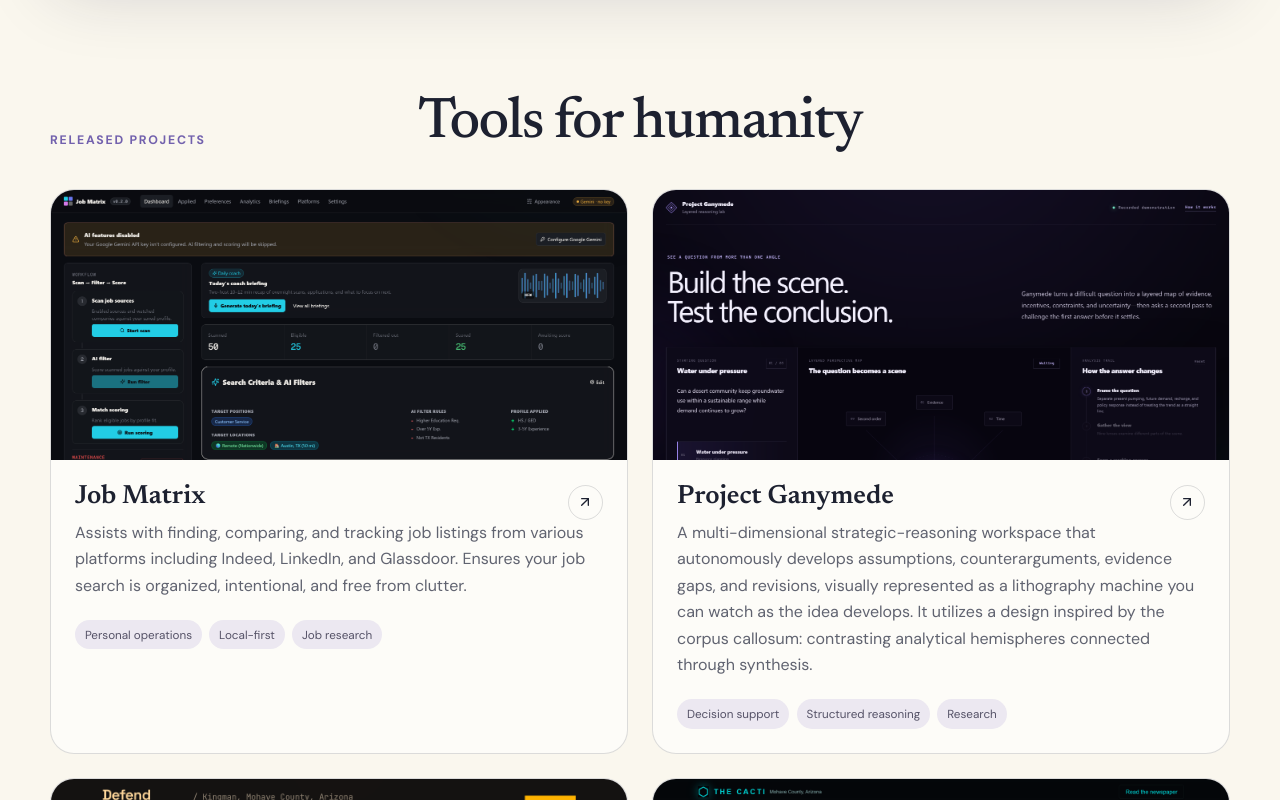
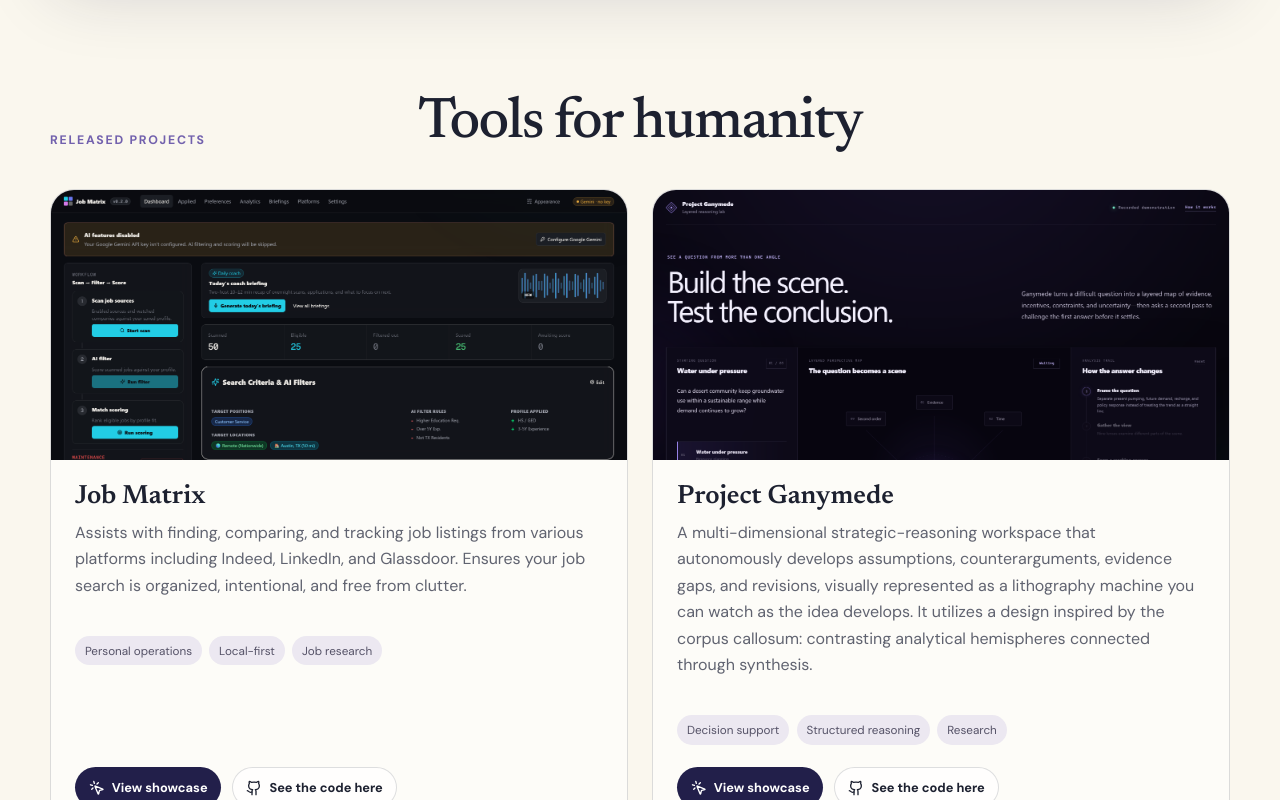
Before and after one commit to anitacigawet/Portfolio-Website, a React (Vite) app in the folder client/: page / in a window 1280 px wide. Shown: the part 2000-2800 px from the top of the page. Built offline with nearby package versions, Linux system fonts and the light colour scheme.

Commit message:
Refocus portfolio on project showcases

```diff
--- a/client/src/App.tsx
+++ b/client/src/App.tsx
@@ -1,5 +1,5 @@
 import { motion } from 'framer-motion';
-import { ArrowDown, ArrowUpRight, Github, MousePointerClick, Sparkles } from 'lucide-react';
+import { ArrowDown, Github, MousePointerClick, Sparkles } from 'lucide-react';
 import { EnergyVortex } from './components/EnergyVortex';
 import { projects } from './data/projects';
 
@@ -14,21 +14,26 @@ function ProjectCard({ project, index }: { project: (typeof projects)[number]; i
       viewport={{ once: true, amount: 0.18 }}
       transition={{ duration: 0.45, delay: Math.min(index * 0.04, 0.2) }}
     >
-      <a className="project-image-link" href={project.source} target="_blank" rel="noreferrer">
+      <a className="project-image-link" href={project.showcase} target="_blank" rel="noreferrer" aria-label={`View ${project.title} showcase`}>
         <img src={asset(`projects/${project.image}`)} alt={`${project.title} interface`} loading="lazy" />
       </a>
       <div className="project-card-body">
         <div className="project-heading">
-          <h3>{project.title}</h3>
-          <a className="icon-link" href={project.source} target="_blank" rel="noreferrer" aria-label={`View ${project.title} on GitHub`}>
-            <ArrowUpRight aria-hidden="true" />
-          </a>
+          <h3><a href={project.showcase} target="_blank" rel="noreferrer">{project.title}</a></h3>
         </div>
         <p>{project.description}</p>
         {project.note && <p className="project-note">{project.note}</p>}
         <ul className="tag-list" aria-label={`${project.title} themes`}>
           {project.tags.map((tag) => <li key={tag}>{tag}</li>)}
         </ul>
+        <div className="project-card-actions">
+          <a className="showcase-link" href={project.showcase} target="_blank" rel="noreferrer">
+            <MousePointerClick aria-hidden="true" /> View showcase
+          </a>
+          <a className="code-link" href={project.source} target="_blank" rel="noreferrer">
+            <Github aria-hidden="true" /> See the code here
+          </a>
+        </div>
       </div>
     </motion.article>
   );
@@ -38,13 +43,11 @@ export default function App() {
   const scrollToWork = () => document.getElementById('work')?.scrollIntoView({ behavior: 'smooth' });
 
   return (
-    <div className="site-shell" data-build="portfolio-copy-2026-08-19">
+    <div className="site-shell" data-build="portfolio-project-links-2026-08-21">
       <header className="site-header">
         <a className="wordmark" href="#top" aria-label="Portfolio home">J<span>·</span>S</a>
         <nav aria-label="Main navigation">
           <a href="#work">Work</a>
-          <a href="#approach">Approach</a>
-          <a href="#about">About</a>
           <a className="nav-github" href="https://github.com/anitacigawet" target="_blank" rel="noreferrer">
             <Github aria-hidden="true" /> GitHub
           </a>
@@ -139,37 +142,6 @@ export default function App() {
           </div>
         </section>
 
-        <section className="approach-section" id="approach" aria-labelledby="approach-title">
-          <div className="section-wrap approach-inner">
-            <div className="approach-copy">
-              <p className="eyebrow">How I work</p>
-              <h2 id="approach-title">The tool comes after the understanding.</h2>
-              <p>
-                While the projects differ, the method stays consistent: Observe the shape of the problem, analyze the full totality/depth of the intended goal, and design a solution that another person can <em>actually</em> use
-              </p>
-            </div>
-            <ol className="process-list">
-              <li><span>01</span><div><h3>Understand the problem</h3><p>Start with the people, constraints, and decisions—not a preferred technology.</p></div></li>
-              <li><span>02</span><div><h3>Map the evidence</h3><p>Separate what is known, inferred, missing, synthetic, or likely to change.</p></div></li>
-              <li><span>03</span><div><h3>Design the process</h3><p>Build verification and honest boundaries into the workflow itself.</p></div></li>
-              <li><span>04</span><div><h3>Make it usable</h3><p>Give the work a clear surface that helps someone move forward.</p></div></li>
-            </ol>
-          </div>
-        </section>
-
-        <section className="about-section section-wrap" id="about" aria-labelledby="about-title">
-          <div className="about-mark" aria-hidden="true">JS</div>
-          <div className="about-copy">
-            <p className="eyebrow">About</p>
-            <h2 id="about-title">Systems builder/Program-operations generalist</h2>
-            <p>
-              I build tools and research workflows that help mission-driven organizations turn complicated information into defensible, usable work. I’m most at home where civic questions, program operations, research, and technology overlap.
-            </p>
-            <a className="primary-link dark" href="https://github.com/anitacigawet" target="_blank" rel="noreferrer">
-              <Github aria-hidden="true" /> Explore all repositories
-            </a>
-          </div>
-        </section>
       </main>
 
       <footer>
--- a/client/src/styles.css
+++ b/client/src/styles.css
@@ -83,8 +83,8 @@ h1 { max-width: 770px; margin-bottom: 1.4rem; font-size: clamp(3.7rem, 6.7vw, 7.
 .section-wrap { width: min(1180px, calc(100% - 3rem)); margin: 0 auto; }
 .work-section { padding: 8rem 0; }
 .section-intro { max-width: 820px; }
-.section-intro h2, .released-heading h2, .approach-copy h2, .about-copy h2 { margin-bottom: 1.3rem; font-size: clamp(2.4rem, 4.5vw, 4.6rem); line-height: 1.02; }
-.section-intro > p:last-child, .approach-copy > p:last-child, .about-copy > p { color: #5d6170; font-size: 1.08rem; line-height: 1.75; }
+.section-intro h2, .released-heading h2 { margin-bottom: 1.3rem; font-size: clamp(2.4rem, 4.5vw, 4.6rem); line-height: 1.02; }
+.section-intro > p:last-child { color: #5d6170; font-size: 1.08rem; line-height: 1.75; }
 .featured-project { display: grid; grid-template-columns: 1fr; margin: 3.5rem 0 8rem; overflow: hidden; border-radius: 30px; color: #fff; background: #1d1b3d; box-shadow: 0 24px 70px rgba(30, 25, 63, .18); }
 .featured-image { min-height: 0; aspect-ratio: 3 / 1; background: #eee4ca; }
 .featured-image img { width: 100%; height: 100%; object-fit: contain; }
@@ -101,36 +101,26 @@ h1 { max-width: 770px; margin-bottom: 1.4rem; font-size: clamp(3.7rem, 6.7vw, 7.
 .released-heading .eyebrow { justify-self: start; margin-bottom: .4rem; }
 .released-heading h2 { grid-column: 2; max-width: 800px; margin: 0; text-align: center; }
 .project-grid { display: grid; grid-template-columns: repeat(2, minmax(0, 1fr)); gap: 1.5rem; }
-.project-card { overflow: hidden; border: 1px solid var(--line); border-radius: 24px; background: rgba(255,255,255,.58); transition: transform 180ms ease, box-shadow 180ms ease; }
+.project-card { display: flex; overflow: hidden; flex-direction: column; border: 1px solid var(--line); border-radius: 24px; background: rgba(255,255,255,.58); transition: transform 180ms ease, box-shadow 180ms ease; }
 .project-card:hover { transform: translateY(-4px); box-shadow: 0 20px 45px rgba(46, 38, 67, .1); }
 .project-image-link { display: block; height: 270px; overflow: hidden; background: #dfdbe4; }
 .project-image-link img { width: 100%; height: 100%; object-fit: cover; object-position: top center; transition: transform 450ms ease; }
 .project-card:hover .project-image-link img { transform: scale(1.025); }
-.project-card-body { padding: 1.5rem; }
-.project-heading { display: flex; align-items: center; justify-content: space-between; gap: 1rem; }
+.project-card-body { display: flex; flex: 1; flex-direction: column; padding: 1.5rem; }
+.project-heading { display: flex; align-items: center; gap: 1rem; }
 .project-heading h3 { margin-bottom: .6rem; font: 600 1.65rem 'Newsreader', serif; }
-.icon-link { display: grid; place-items: center; width: 2.2rem; height: 2.2rem; border: 1px solid var(--line); border-radius: 50%; }
-.icon-link svg { width: 1rem; }
+.project-heading a { text-decoration: none; }
+.project-heading a:hover { text-decoration: underline; text-underline-offset: .18em; }
 .project-card-body > p { color: #606370; line-height: 1.65; }
 .project-card-body .project-note { margin-top: -.3rem; color: #725d33; font-size: .85rem; font-weight: 600; }
 .tag-list { display: flex; flex-wrap: wrap; gap: .45rem; margin: 1.3rem 0 0; padding: 0; list-style: none; }
 .tag-list li { padding: .42rem .62rem; border-radius: 999px; color: #555267; background: #ece8f1; font-size: .73rem; }
-
-.approach-section { color: #fff; background: #1b1a36; }
-.approach-inner { display: grid; grid-template-columns: .82fr 1.18fr; gap: 8vw; padding: 8rem 0; }
-.approach-copy { align-self: start; position: sticky; top: 3rem; }
-.approach-copy .eyebrow { color: #bba9f4; }
-.approach-copy > p:last-child { color: rgba(255,255,255,.62); }
-.process-list { margin: 0; padding: 0; list-style: none; }
-.process-list li { display: grid; grid-template-columns: 3.8rem 1fr; gap: 1rem; padding: 2rem 0; border-top: 1px solid rgba(255,255,255,.14); }
-.process-list li:last-child { border-bottom: 1px solid rgba(255,255,255,.14); }
-.process-list span { color: #9c8bd6; font-size: .78rem; font-weight: 700; }
-.process-list h3 { margin-bottom: .5rem; font: 500 1.55rem 'Newsreader', serif; }
-.process-list p { margin: 0; color: rgba(255,255,255,.57); line-height: 1.65; }
-
-.about-section { display: grid; grid-template-columns: .6fr 1.4fr; gap: 8vw; align-items: center; min-height: 700px; padding-top: 7rem; padding-bottom: 7rem; }
-.about-mark { display: grid; place-items: center; aspect-ratio: 1; border-radius: 50%; color: #342a57; background: radial-gradient(circle at 35% 30%, #e2d9ff, #9dbfc0); font: 600 clamp(3rem, 8vw, 7rem) 'Newsreader', serif; box-shadow: inset 0 0 0 12px rgba(255,255,255,.28), 0 25px 70px rgba(55,46,85,.15); }
-.primary-link.dark { width: fit-content; margin-top: .8rem; color: #fff; background: var(--violet-deep); }
+.project-card-actions { display: flex; flex-wrap: wrap; gap: .65rem; margin-top: auto; padding-top: 1.4rem; }
+.showcase-link, .code-link { display: inline-flex; align-items: center; justify-content: center; gap: .45rem; padding: .7rem .85rem; border-radius: 999px; text-decoration: none; font-size: .8rem; font-weight: 700; }
+.showcase-link { color: #fff; background: var(--violet-deep); }
+.code-link { color: var(--ink); border: 1px solid var(--line); background: rgba(255,255,255,.72); }
+.showcase-link:hover, .code-link:hover { transform: translateY(-1px); }
+.showcase-link svg, .code-link svg { width: 1rem; height: 1rem; }
 footer { display: flex; align-items: center; justify-content: space-between; gap: 2rem; padding: 2rem max(1.5rem, calc((100vw - 1180px) / 2)); color: rgba(255,255,255,.58); background: #111025; font-size: .78rem; }
 footer p { margin: 0; }
 
@@ -144,23 +134,20 @@ footer p { margin: 0; }
   .hero-lede { margin-right: auto; margin-left: auto; }
   .portal-scene { right: 50%; bottom: -11vh; width: min(74vw, 500px); height: 50vh; transform: translateX(50%); opacity: .65; }
   .cloud-one, .cloud-three { opacity: .35; }
-  .featured-project, .featured-copy, .approach-inner, .about-section { grid-template-columns: 1fr; }
+  .featured-project, .featured-copy { grid-template-columns: 1fr; }
   .featured-copy { gap: 1.5rem; }
   .featured-image { min-height: unset; aspect-ratio: 3 / 1; }
-  .approach-copy { position: static; }
-  .about-mark { width: min(330px, 80vw); }
 }
 
 @media (max-width: 680px) {
   .site-header, .section-wrap { width: min(100% - 2rem, 1180px); }
   .hero-copy { width: min(100% - 2rem, 1180px); }
   h1 { font-size: clamp(3rem, 15vw, 5rem); }
-  .work-section, .approach-inner { padding-top: 5.5rem; padding-bottom: 5.5rem; }
+  .work-section { padding-top: 5.5rem; padding-bottom: 5.5rem; }
   .featured-project { margin-bottom: 5.5rem; }
   .project-grid { grid-template-columns: 1fr; }
   .project-image-link { height: 220px; }
   .released-heading { grid-template-columns: 1fr; justify-items: center; }
   .released-heading .eyebrow, .released-heading h2 { grid-column: 1; justify-self: center; text-align: center; }
-  .about-section { min-height: auto; }
   footer { align-items: flex-start; flex-direction: column; }
 }
```
Also changed, not shown: client/src/data/projects.ts (+8 -0 lines), 1 other file (tests, documents, lock files or other folders).
